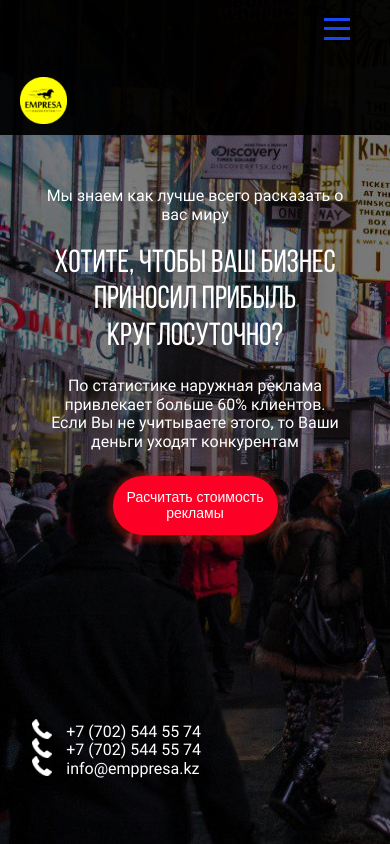
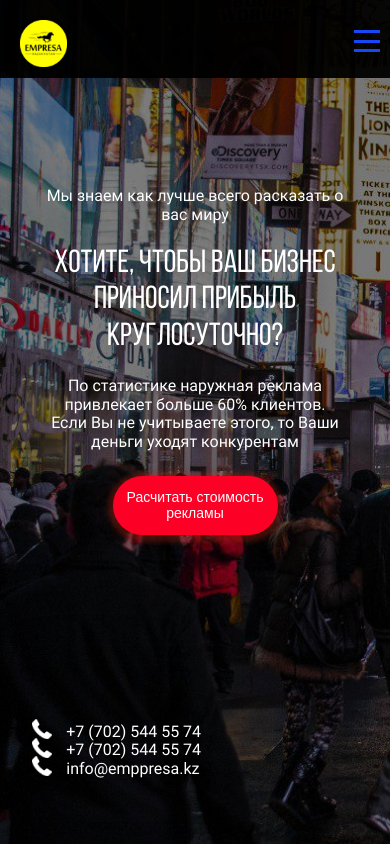
Before and after one commit to vladislavsavi/empresia, a plain HTML site: page index.html in a window 390 px wide. Shown: the top 844 px of the page. Drawn offline with Linux system fonts and the light colour scheme; files whose address does not match are found by name.

Commit message:
fir navbar

```diff
--- a/css/media.css
+++ b/css/media.css
@@ -6,14 +6,16 @@
     background-color: #000000f0;
     padding: 0;
     height: 16%;
+    min-height: 60px;
+    max-height: 78px;
 }
 
 #navMenu img {
     width: 47px;
 }
+
 #burger{
     width: 46px;
-    float: right;
     margin-right: 9%;
     height: 30px;
     margin-top: 14px;
@@ -25,6 +27,9 @@
     justify-content: space-around;
     align-items: center;
     outline: none;
+    position: absolute;
+    left: 87%;
+    bottom: 28%;
 }
 
 
```
